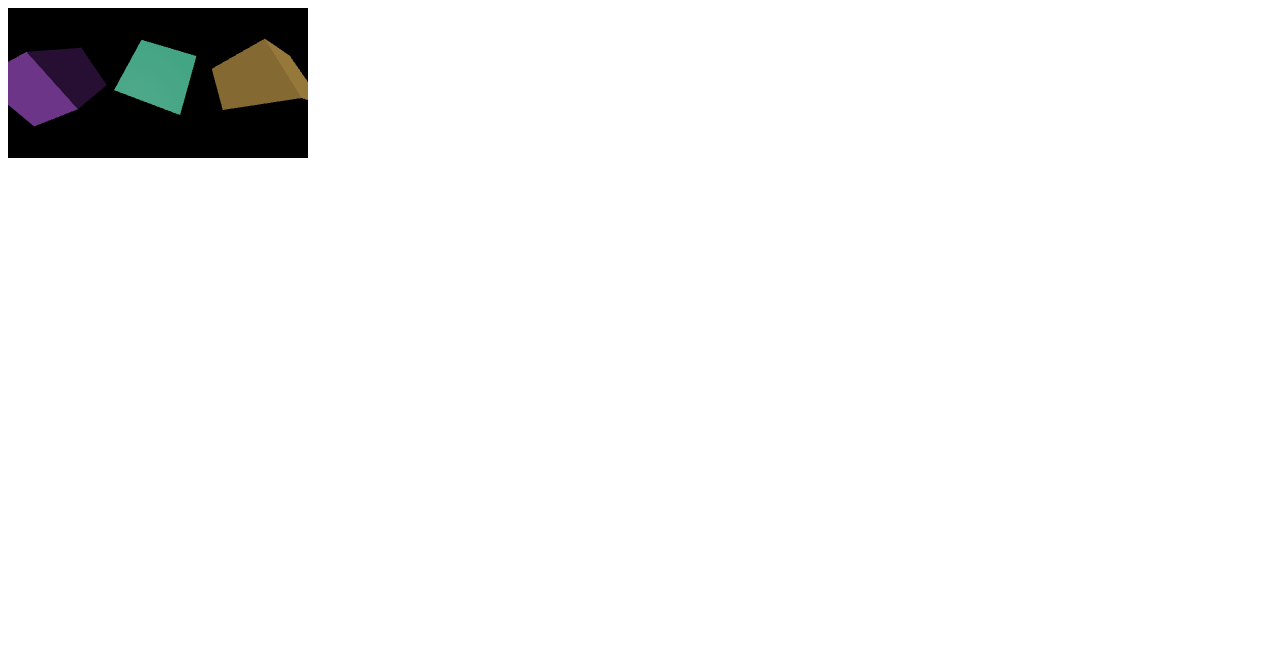
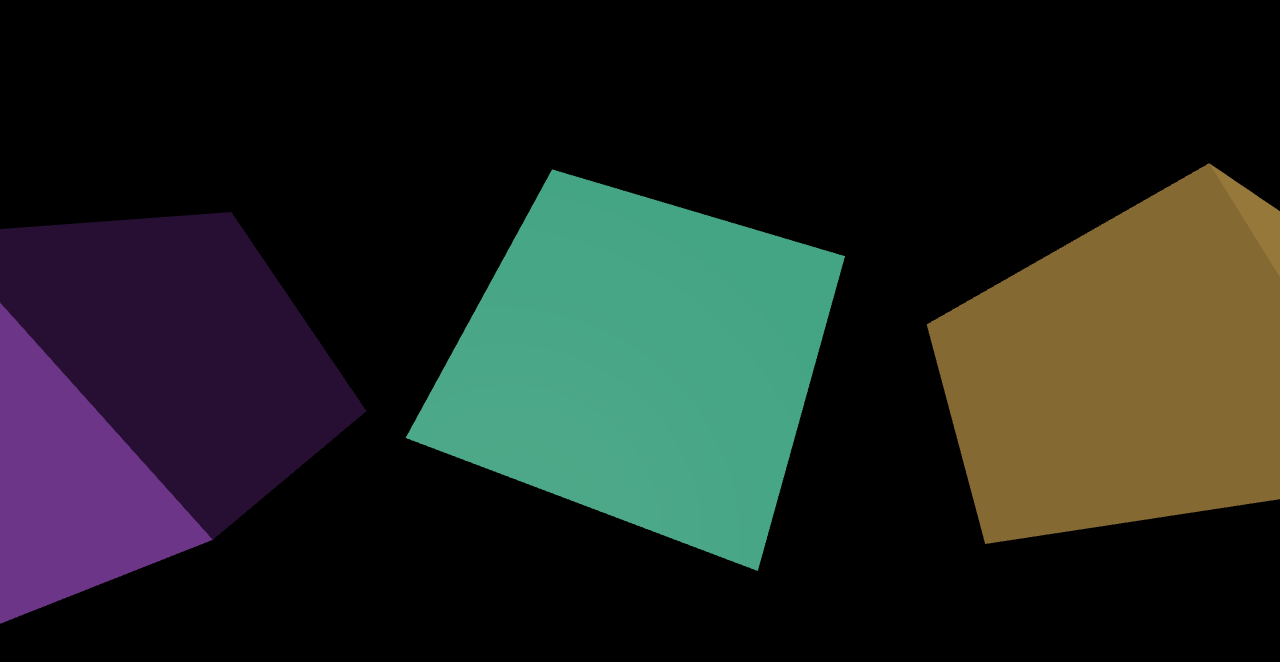
Before and after one commit to huozhiyan/learn-threejs-docs, a website built with Vite: page index.html in a window 1280 px wide. Built offline with nearby package versions, Linux system fonts and the light colour scheme.

Commit message:
feat: 响应式设计

```diff
--- a/index.html
+++ b/index.html
@@ -5,6 +5,18 @@
     <link rel="icon" type="image/svg+xml" href="/vite.svg" />
     <meta name="viewport" content="width=device-width, initial-scale=1.0" />
     <title>study-threejs-docs</title>
+    <style>
+      html,
+      body {
+        margin: 0;
+        height: 100%;
+      }
+      #c {
+        width: 100%;
+        height: 100%;
+        display: block;
+      }
+    </style>
   </head>
   <body>
     <canvas id="c"></canvas>
--- a/src/main.js
+++ b/src/main.js
@@ -1,4 +1,5 @@
 import * as THREE from "three";
+import resizeRendererToDisplaySize from "./resizeSize";
 
 // 获取canvas元素
 const canvas = document.querySelector("#c");
@@ -70,6 +71,16 @@ function render(time) {
   // 将时间转换为秒
   time *= 0.001;
 
+  // 调整渲染器的尺寸以适应 canvas 的实际显示尺寸
+  if (resizeRendererToDisplaySize(renderer)) {
+    // 获取渲染器的 canvas 元素
+    const canvas = renderer.domElement;
+    // 根据 canvas 的实际宽高比动态设置相机的宽高比，防止画面变形
+    camera.aspect = canvas.clientWidth / canvas.clientHeight;
+    // 更新相机的投影矩阵，使设置生效
+    camera.updateProjectionMatrix();
+  }
+
   // 设置不同的立方体旋转速度
   cubes.forEach((cube, ndx) => {
     const speed = 1 + ndx * 0.1;
--- /dev/null
+++ b/src/resizeSize.js
@@ -0,0 +1,18 @@
+// 检查并调整渲染器的尺寸以适应 canvas 的实际显示尺寸
+export default function resizeRendererToDisplaySize(renderer) {
+  // 获取渲染器绑定的 canvas 元素
+  const canvas = renderer.domElement;
+  // 获取设备像素比（用于高分屏适配）
+  const pixelRatio = window.devicePixelRatio;
+  // 计算实际需要的渲染宽度和高度（乘以像素比，提升清晰度）
+  const width = Math.floor(canvas.clientWidth * pixelRatio);
+  const height = Math.floor(canvas.clientHeight * pixelRatio);
+  // 判断 canvas 的绘图缓冲区尺寸是否与显示尺寸不一致
+  const needResize = canvas.width !== width || canvas.height !== height;
+  if (needResize) {
+    // 如果尺寸不一致，则调整渲染器尺寸以匹配显示尺寸
+    renderer.setSize(width, height, false);
+  }
+  // 返回是否进行了尺寸调整
+  return needResize;
+}
```
